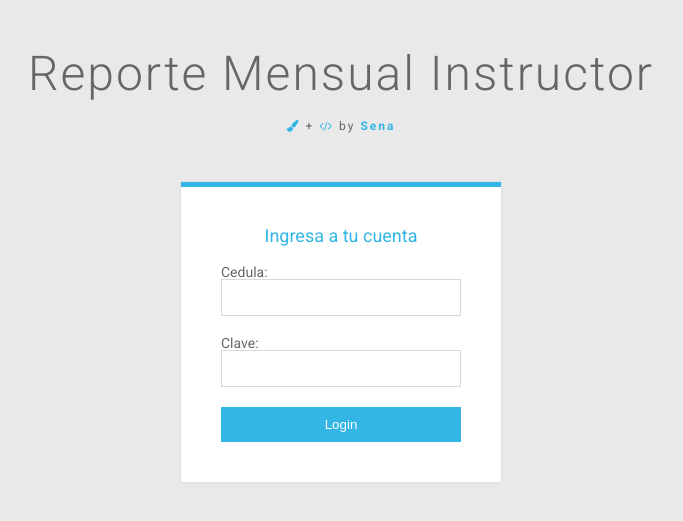
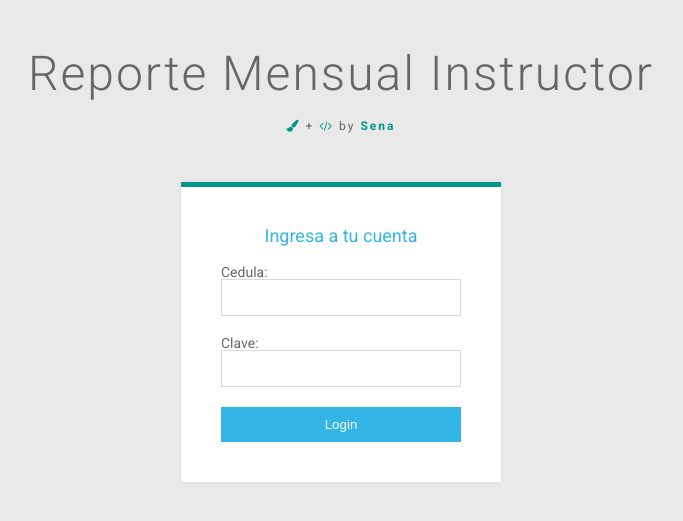
Before and after one commit to Hyronhide/Reporte_Mensual, a Django app: page / in a window 1280 px wide. Shown: the top 521 px of the page, without its empty margins (299-982 px from the left). Run offline with Django 3.2, Linux system fonts and the light colour scheme; some libraries are stand-ins or nearby versions; some web fonts are replaced.

Commit message:
cambio en registro

```diff
--- a/RMI/RMI/apps/usuarios/views.py
+++ b/RMI/RMI/apps/usuarios/views.py
@@ -220,8 +220,8 @@ def register_view(request):
 			u.save()# Guarda el objeto
 			#u.user_profile.telefono=telefono
 			#u.save()
-
-			return render_to_response('usuarios/thanks_register.html',context_instance=RequestContext(request))
+			ctx = {'user':u}
+			return render_to_response('usuarios/thanks_register.html',ctx,context_instance=RequestContext(request))
 		else:
 			ctx = {'form':form}
 			return render_to_response('usuarios/register.html',ctx,context_instance=RequestContext(request))
--- a/RMI/RMI/media/css/login/style.css
+++ b/RMI/RMI/media/css/login/style.css
@@ -22,10 +22,10 @@ body {
   font-size: 12px;
 }
 .pen-title span .fa {
-  color: #33b5e5;
+  color: #009688;
 }
 .pen-title span a {
-  color: #33b5e5;
+  color: #009688;
   font-weight: 600;
   text-decoration: none;
 }
@@ -36,7 +36,7 @@ body {
   background: #ffffff;
   max-width: 320px;
   width: 100%;
-  border-top: 5px solid #33b5e5;
+  border-top: 5px solid #009688;
   box-shadow: 0 0 3px rgba(0, 0, 0, 0.1);
   margin: 0 auto;
 }
--- a/RMI/RMI/templates/base.html
+++ b/RMI/RMI/templates/base.html
@@ -3,6 +3,7 @@
 <head>
 	<meta charset="utf-8">
 	<meta http-equiv="X-UA-Compatible" content="IE=edge">
+	<title>{% block title %}{% endblock  %}</title>
 
   	{% if user.is_authenticated %}
   	<link rel="icon" href="/media/images/favicon.png" sizes="32x32">
@@ -14,7 +15,6 @@
 
 	<!--<link rel="stylesheet" type="text/css" href="/static/css/materialize.css"/>-->
 
-	<title>{% block title %}{% endblock  %}</title>
 
 	{% else %}
 		{% block head %}
--- a/RMI/RMI/templates/usuarios/instructores.html
+++ b/RMI/RMI/templates/usuarios/instructores.html
@@ -86,7 +86,7 @@
 				</table>
 
 			{% else %}
-				<center><p><h5>No existen instrucores registrados</h5></p></center>
+				<center><p><h5>No existen instructores registrados</h5></p></center>
 			{% endif %}
 			<br>
 			{% if instructores %}
--- a/RMI/RMI/templates/usuarios/login.html
+++ b/RMI/RMI/templates/usuarios/login.html
@@ -1,4 +1,4 @@
-{% extends 'base.html' %}
+	{% extends 'base.html' %}
 
 {% block title %}
 	Login
```
Also changed, not shown: RMI/RMI/templates/usuarios/thanks_register.html (+11 -2 lines), RMI/db.sqlite3, 2 other files.
